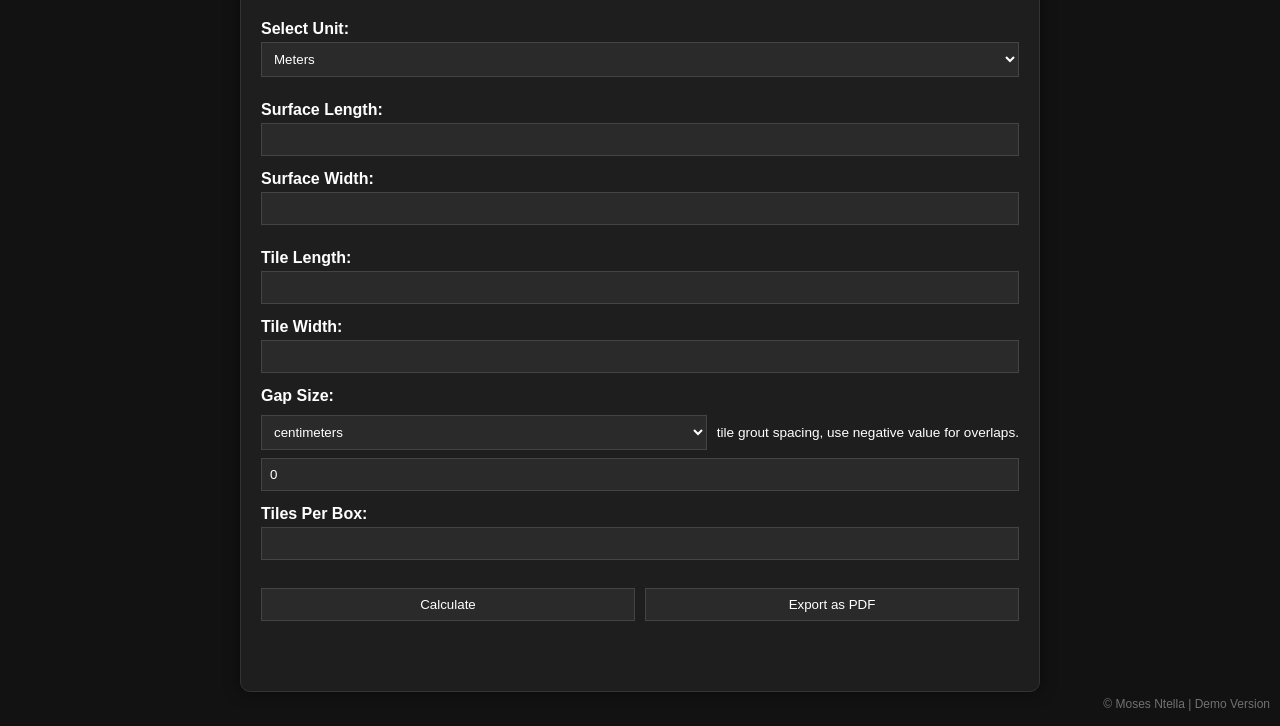
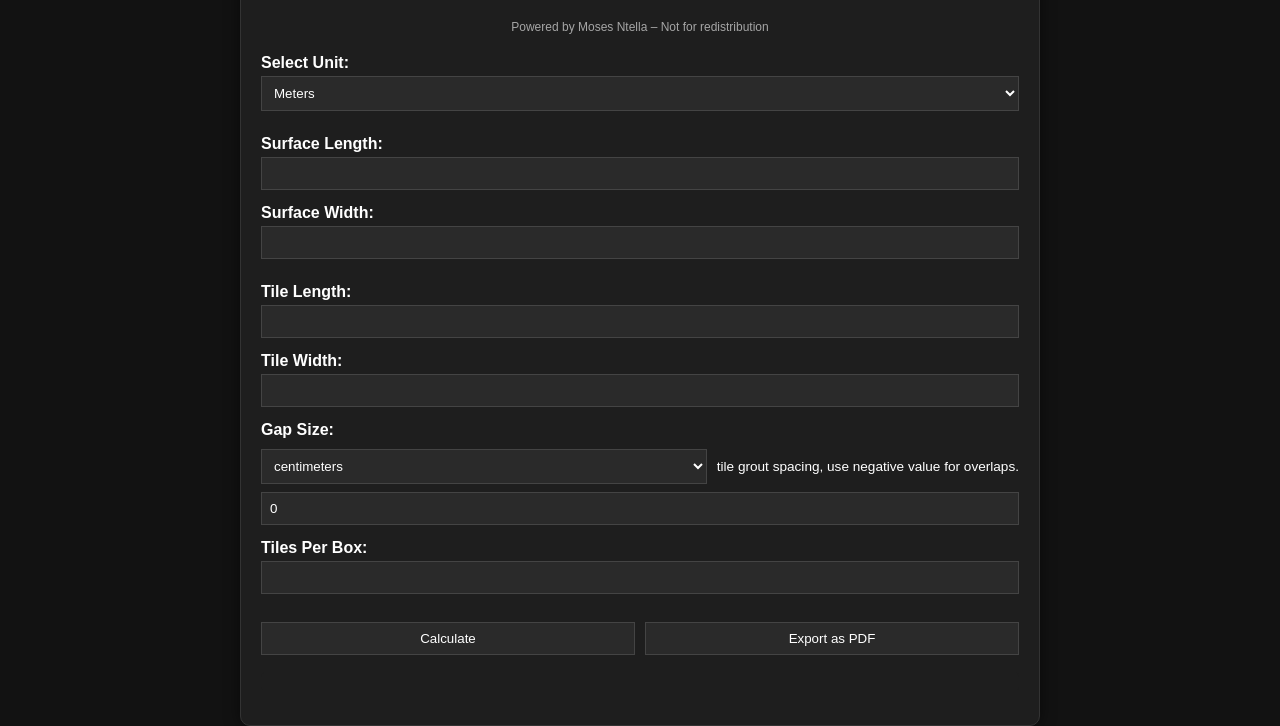
Before and after one commit to MosesTaa/TILING, a plain HTML site: page index.html in a window 1280 px wide. Shown: the part 79-805 px from the top of the page. Drawn offline with nearby package versions, Linux system fonts and the light colour scheme.

Commit message:
Add files via upload

```diff
--- a/index.html
+++ b/index.html
@@ -71,20 +71,13 @@
       white-space: pre-wrap;
     }
 
-.watermark {
-  position: fixed;
-  bottom: 10px;
-  right: 10px;
-  opacity: 0.4;
-  font-size: 12px;
-  z-index: 1000;
-  pointer-events: none;
-}
+
 </style>
 </head>
 <body>
   <div class="container">
     <h2>TILING ESTIMATOR</h2>
+<div style="text-align:center; font-size: 12px; opacity: 0.6; margin-bottom: 20px;">Powered by Moses Ntella – Not for redistribution</div>
 
     <div class="group">
       <label for="unit">Select Unit:</label>
@@ -191,6 +184,7 @@
       doc.save("tile_estimate.pdf");
     }
   </script>
-<div class="watermark">© Moses Ntella | Demo Version</div>
+
+
 </body>
 </html>
```
